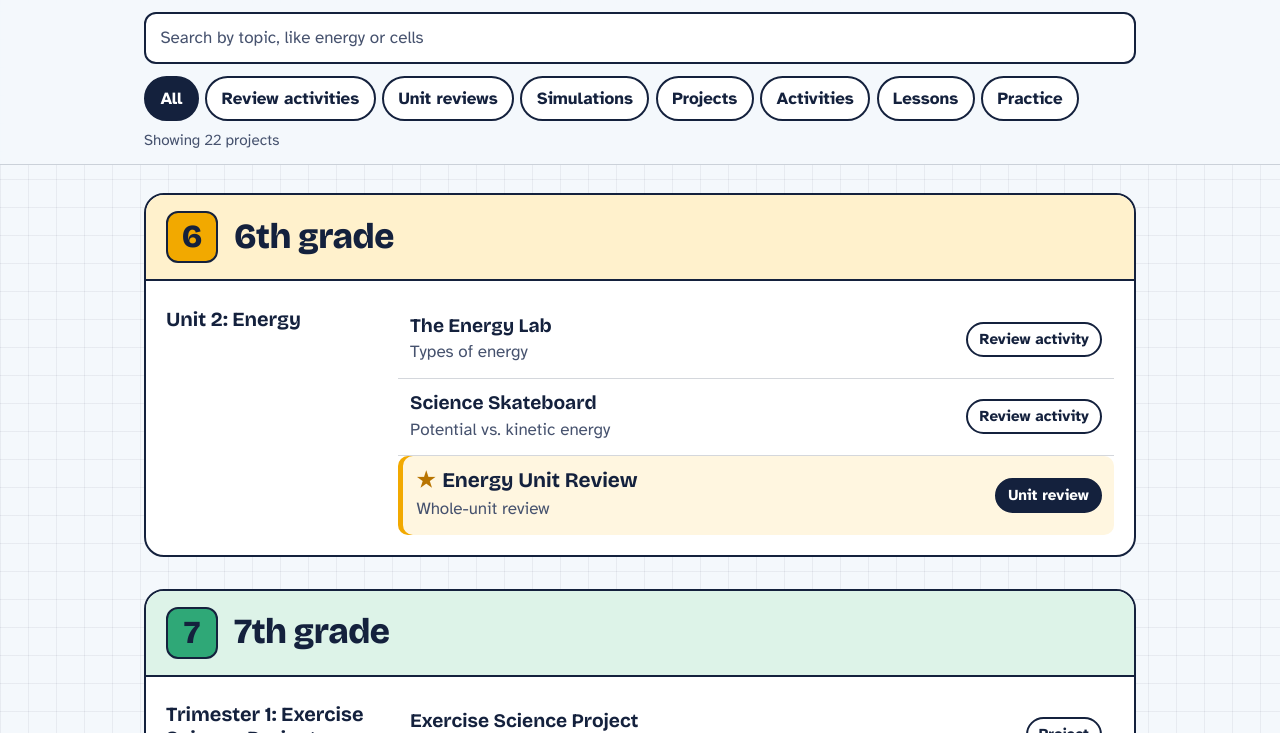
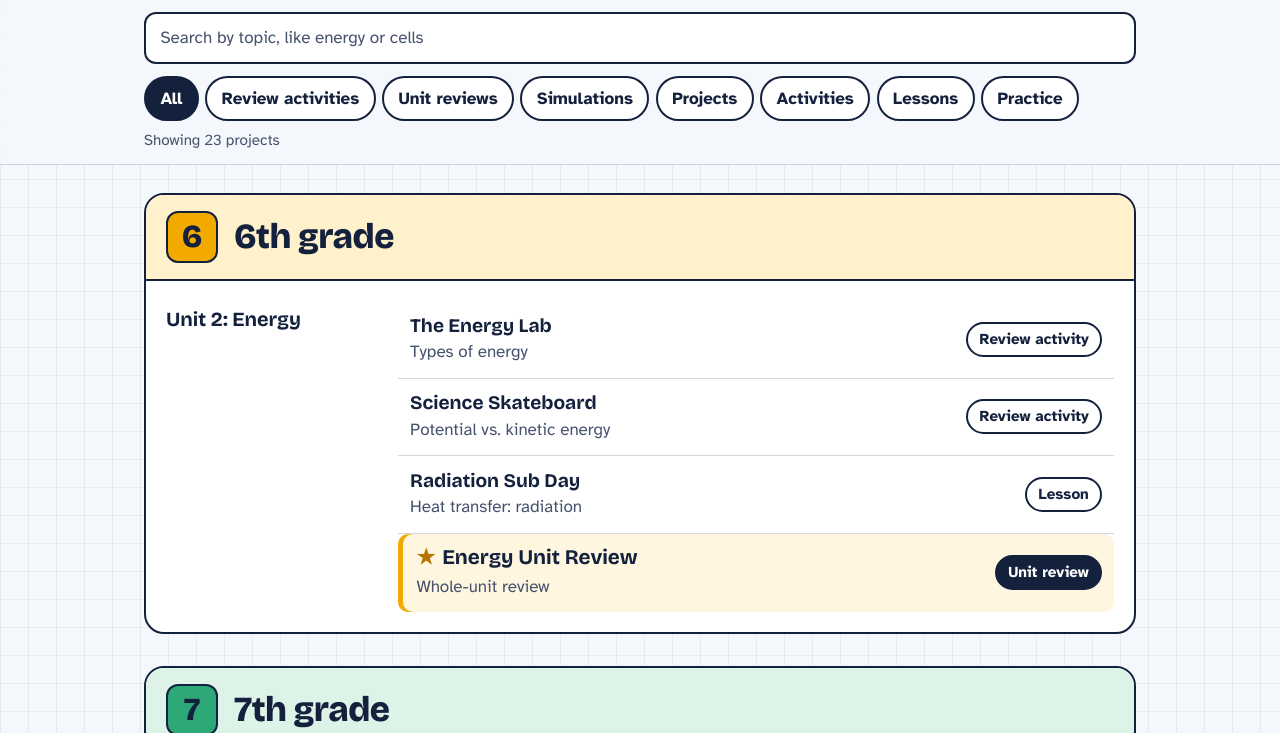
Before and after one commit to rward-prog/mr-ward-hub, a plain HTML site: page index.html in a window 1280 px wide. Shown: the part 661-1394 px from the top of the page. Drawn offline with nearby package versions, Linux system fonts and the light colour scheme.

Commit message:
Update index.html

```diff
--- a/index.html
+++ b/index.html
@@ -402,6 +402,7 @@ const HUB = [
         projects: [
           { title: "The Energy Lab", topic: "Types of energy", type: "Review activity", url: "https://the-energy-lab-rho.vercel.app/" },
           { title: "Science Skateboard", topic: "Potential vs. kinetic energy", type: "Review activity", url: "https://science-skateboard.vercel.app/" },
+          { title: "Radiation Sub Day", topic: "Heat transfer: radiation", type: "Lesson", url: "https://heat-transfer-and-waves-sub.vercel.app/" },
           { title: "Energy Unit Review", topic: "Whole-unit review", type: "Unit review", url: "https://test2-grade6-practice.vercel.app/" }
         ]
       }
```
